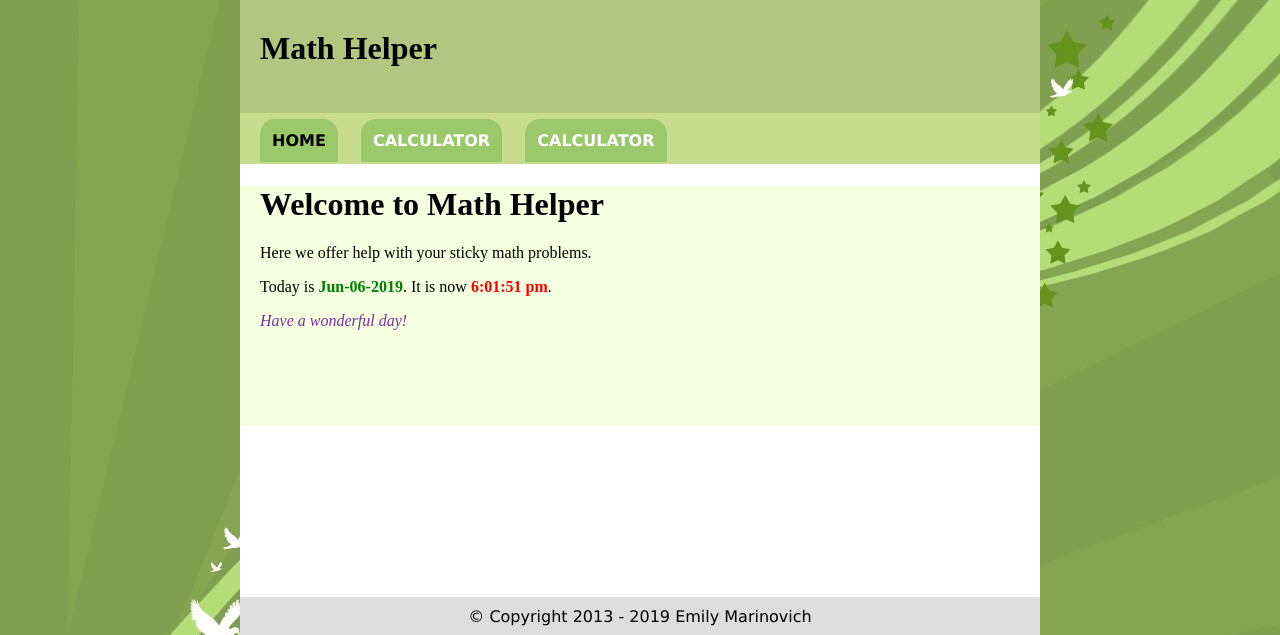
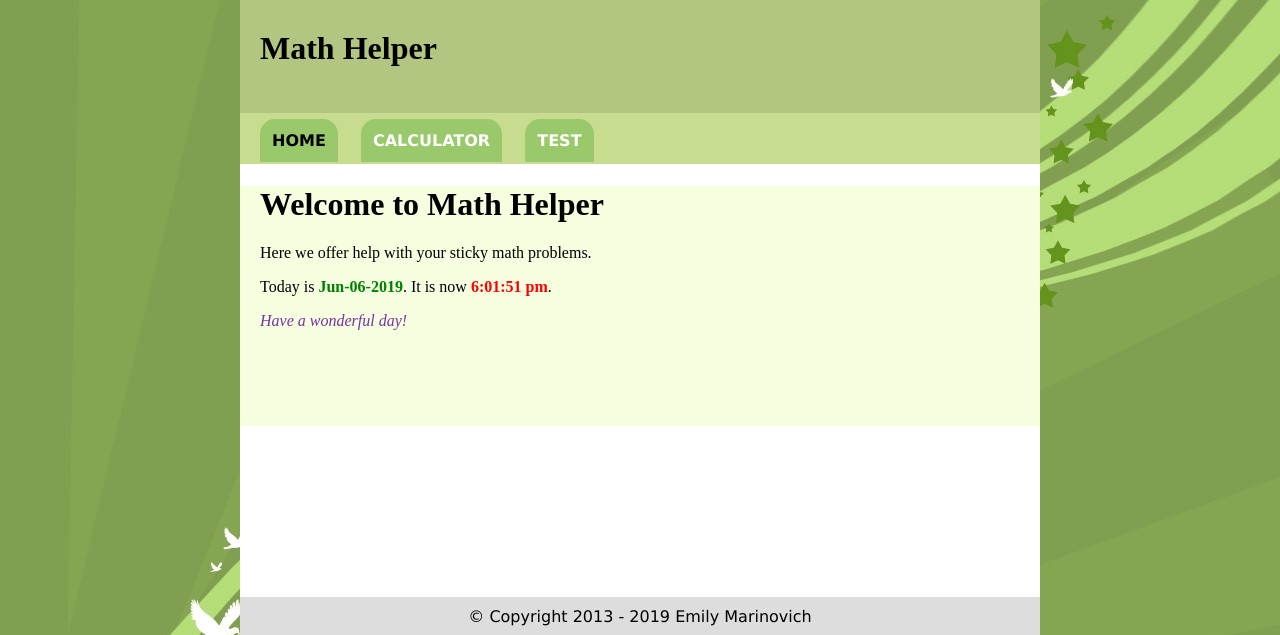
Before and after one commit to chenyuhjiuan/phpmysql, a PHP site: page / in a window 1280 px wide. Shown: the top 635 px of the page. Run offline with PHP 8.4, Linux system fonts and the light colour scheme.

```diff
--- a/index.php
+++ b/index.php
@@ -19,7 +19,7 @@
 <ul>
 <li><a class="current" href="index.php">Home</a></li>
 <li><a href="calculator.php">Calculator</a></li>
-<li><a href="test.php">Calculator</a></li>
+<li><a href="test.php">Test</a></li>
 
 </ul> </div>
  <!-- end #nav -->
```
Also changed, not shown: heroku_5e907bdc9b6557b.sql (renamed from heroku_21a6d789c6a8678.sql).
